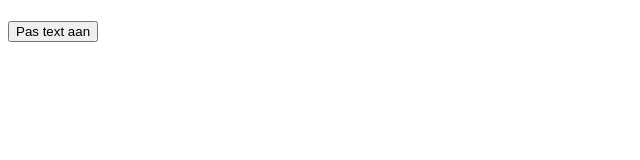
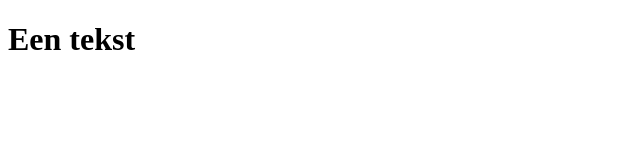
Before and after one commit to MarkvanderGiessen/p1-javascript, a plain HTML site: page opdracht_6.2/index.html in a window 1280 px wide. Shown: the whole page, without its empty margins (0-640 px from the left). Drawn offline with Linux system fonts and the light colour scheme.

Commit message:
opdracht_6.3

```diff
--- a/opdracht_6.2/index.html
+++ b/opdracht_6.2/index.html
@@ -7,8 +7,7 @@
     <title>Document</title>
 </head>
 <body>
-    <h1 id="H1"></h1>
-    <button onclick="kleur_aanpassen()">Pas text aan</button>
+    <h1 onclick="kleur_aanpassen()" id="H1">Een tekst</h1>
     <script src="app.js"></script>
 </body>
 </html>
```
